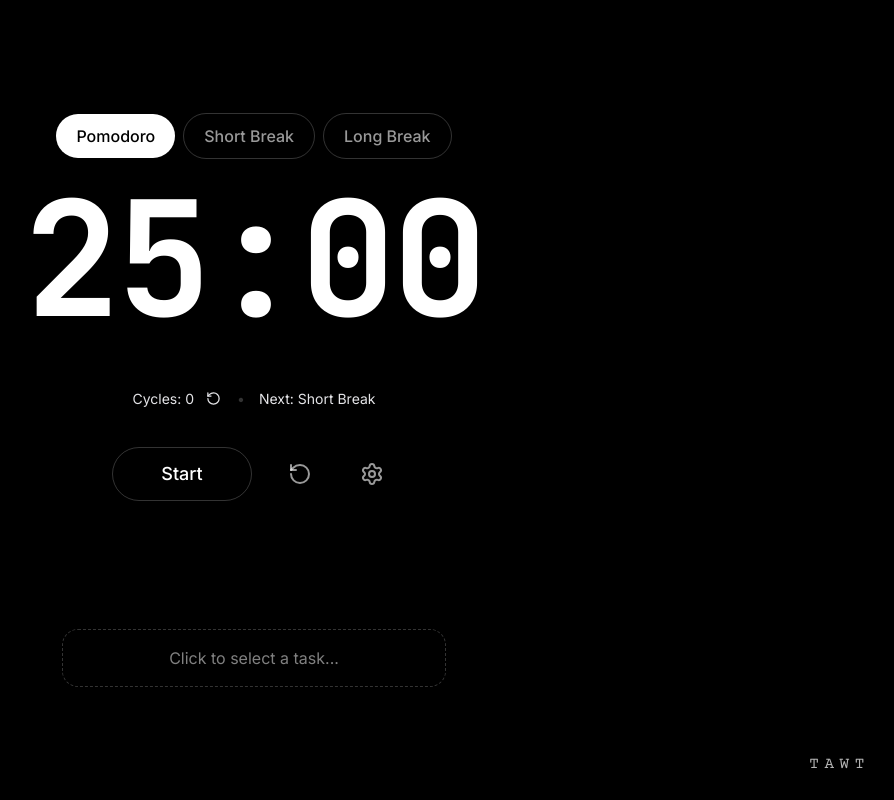
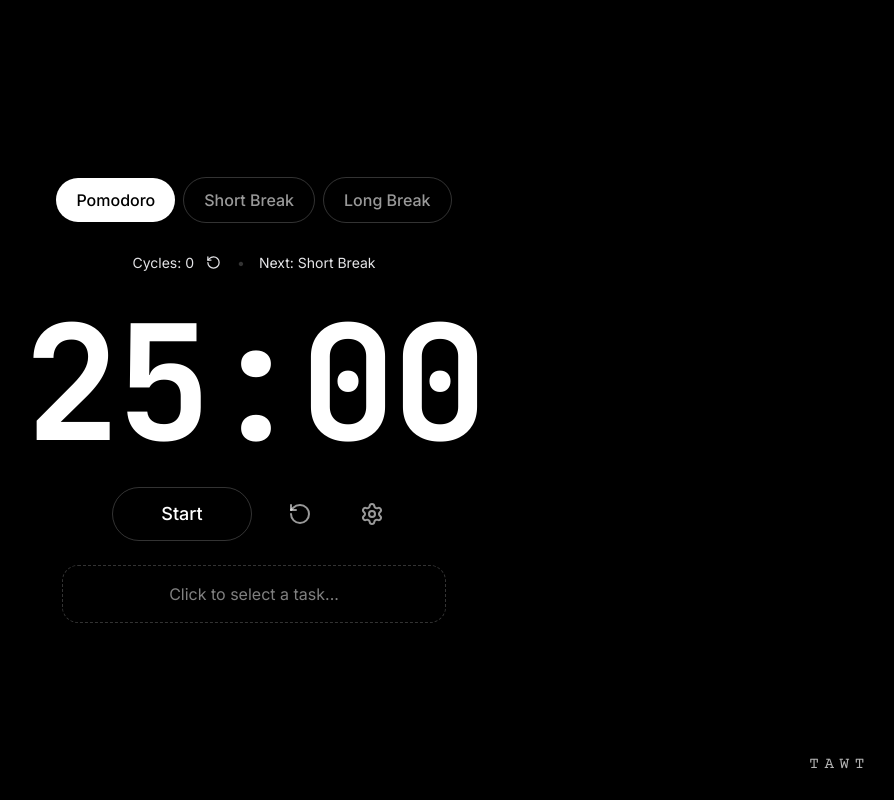
Before and after one commit to mahinite/Tawt, a React (Vite) app: page / in a window 1280 px wide. Shown: the whole page, without its empty margins (386-1280 px from the left). Built offline with nearby package versions, Linux system fonts and the light colour scheme.

Commit message:
single truth source for layout

```diff
--- /dev/null
+++ b/src/components/layout/FocusLayout.tsx
@@ -0,0 +1,47 @@
+import React from "react";
+
+interface FocusLayoutProps {
+    mode: React.ReactNode;
+    cycle: React.ReactNode;
+    timer: React.ReactNode;
+    controls: React.ReactNode;
+    task: React.ReactNode;
+}
+
+export function FocusLayout({
+    mode,
+    cycle,
+    timer,
+    controls,
+    task,
+}: FocusLayoutProps) {
+    return (
+        <div
+            className="
+            focus-layout
+            flex
+            flex-col
+            items-center
+            justify-center
+            flex-1
+
+            gap-6
+            max-[850px]:gap-5
+            max-[750px]:gap-4
+            max-[650px]:gap-3
+        "
+        >
+
+            {mode}
+
+            {cycle}
+
+            {timer}
+
+            {controls}
+
+            {task}
+
+        </div>
+    );
+}
--- a/src/components/tasks/ActiveTask.tsx
+++ b/src/components/tasks/ActiveTask.tsx
@@ -13,7 +13,7 @@
     return (
       <div
         onClick={onOpenPanel}
-        className="mt-16 w-full max-w-sm px-6 py-4 rounded-2xl border border-dashed border-white/20 text-white/50 text-center cursor-pointer hover:border-white/40 hover:text-white/80 transition-colors select-none"
+        className="w-full max-w-sm px-6 py-4 rounded-2xl border border-dashed border-white/20 text-white/50 text-center cursor-pointer hover:border-white/40 hover:text-white/80 transition-colors select-none"
       >
         Click to select a task...
       </div>
--- a/src/components/timer/ModeSelector.tsx
+++ b/src/components/timer/ModeSelector.tsx
@@ -14,7 +14,7 @@
   ];
 
   return (
-    <div className="flex items-center justify-center gap-2 flex-nowrap -mt-40 sm:mt-0">
+    <div className="flex items-center justify-center gap-2 flex-nowrap">
       {modes.map((mode) => (
         <button
           key={mode.id}
--- a/src/components/timer/TimerDisplay.tsx
+++ b/src/components/timer/TimerDisplay.tsx
@@ -6,7 +6,7 @@
 
 export function TimerDisplay({ time }: TimerDisplayProps) {
   return (
-    <div className="text-[7rem] min-[420px]:text-[7.8rem] sm:text-[8.5rem] md:text-[9.5rem] lg:text-[10rem] font-bold tracking-tight my-4 sm:my-5 font-mono leading-none select-none">
+    <div className="text-[7rem] min-[420px]:text-[7.8rem] sm:text-[8.5rem] md:text-[9.5rem] lg:text-[10rem] font-bold tracking-tight font-mono leading-none select-none">
       {time}
     </div>
   );
--- a/src/pages/FocusPage.tsx
+++ b/src/pages/FocusPage.tsx
@@ -12,6 +12,7 @@
 import { useTimerStore } from '../store/timerStore';
 import { RotateCcw } from 'lucide-react';
 import '../styles/branding.css';
+import { FocusLayout } from '../components/layout/FocusLayout';
 
 export function FocusPage() {
   const timer = useTimer();
@@ -36,26 +37,19 @@
       }}
     >
 
-      {/* BRAND */}
-      <div className="absolute bottom-6 right-6 font-brand text-md text-white/70 hover:text-white/90 transition-colors tracking-[0.35em] select-none">
-        TAWT
-      </div>
-
-      {/* CENTER CONTENT */}
-      <div className="flex flex-col items-center justify-center flex-1">
-
-        {/* MODE SELECTOR */}
-        <div className="order-1">
+      <FocusLayout
+        mode={
           <ModeSelector
             activeMode={timer.mode}
             onModeChange={timer.switchMode}
           />
-        </div>
+        }
 
-        {/* CYCLE TRACKER */}
-        <div className="order-2 sm:order-3 mt-6 mb-4 select-none">
-          <div className="mx-auto w-fit flex items-center gap-1 px-3 py-1 rounded-full bg-white/5 md:bg-transparent text-zinc-200 text-xs md:text-sm font-inter shadow-md shadow-black/40 backdrop-blur-sm px-2.5 py-1 md:px-5 md:py-1.5 md:gap-2.5">
+        cycle={
+          <div className="select-none">
+            <div className="mx-auto w-fit flex items-center gap-1 px-3 py-1 rounded-full bg-white/5 md:bg-transparent text-zinc-200 text-xs md:text-sm font-inter shadow-md shadow-black/40 backdrop-blur-sm md:px-5 md:py-1.5 md:gap-2.5">
               <span>Cycles: {timer.cycleCount}</span>
+
               <button
                 onClick={() => useTimerStore.setState({ cycleCount: 0 })}
                 className="hover:text-white transition-colors p-0.5 cursor-pointer"
@@ -63,37 +57,43 @@
               >
                 <RotateCcw size={15} />
               </button>
+
               <span className="text-white/20 px-0.5 sm:px-1">•</span>
-            <span>Next: {nextLabel}</span>
+
+              <span>
+                Next: {nextLabel}
+              </span>
             </div>
           </div>
+        }
 
-        {/* TIMER */}
-        <div className="order-3 sm:order-2">
+        timer={
           <TimerDisplay time={timer.formatting} />
-        </div>
+        }
 
-
-        {/* CONTROLS */}
-        <div className="order-4 mt-8 sm:mt-4">
+        controls={
           <TimerControls
             isRunning={timer.running}
             onToggle={timer.running ? timer.pause : timer.start}
             onReset={timer.reset}
             onSettings={openSettings}
           />
-        </div>
+        }
 
-
-        {/* ACTIVE TASK */}
-        <div className="order-5 w-full max-w-sm mt-12 sm:mt-16">
+        task={
+          <div className="w-full max-w-sm">
             <ActiveTask
               task={activeTask}
               onComplete={completeTask}
               onOpenPanel={() => setIsTaskPanelOpen(true)}
             />
           </div>
+        }
+      />
 
+      {/* BRAND */}
+      <div className="absolute bottom-6 right-6 font-brand text-md text-white/70 hover:text-white/90 transition-colors tracking-[0.35em] select-none">
+        TAWT
       </div>
 
       <TaskPanel
```
Lines whose indentation alone changed are shown as unchanged.
